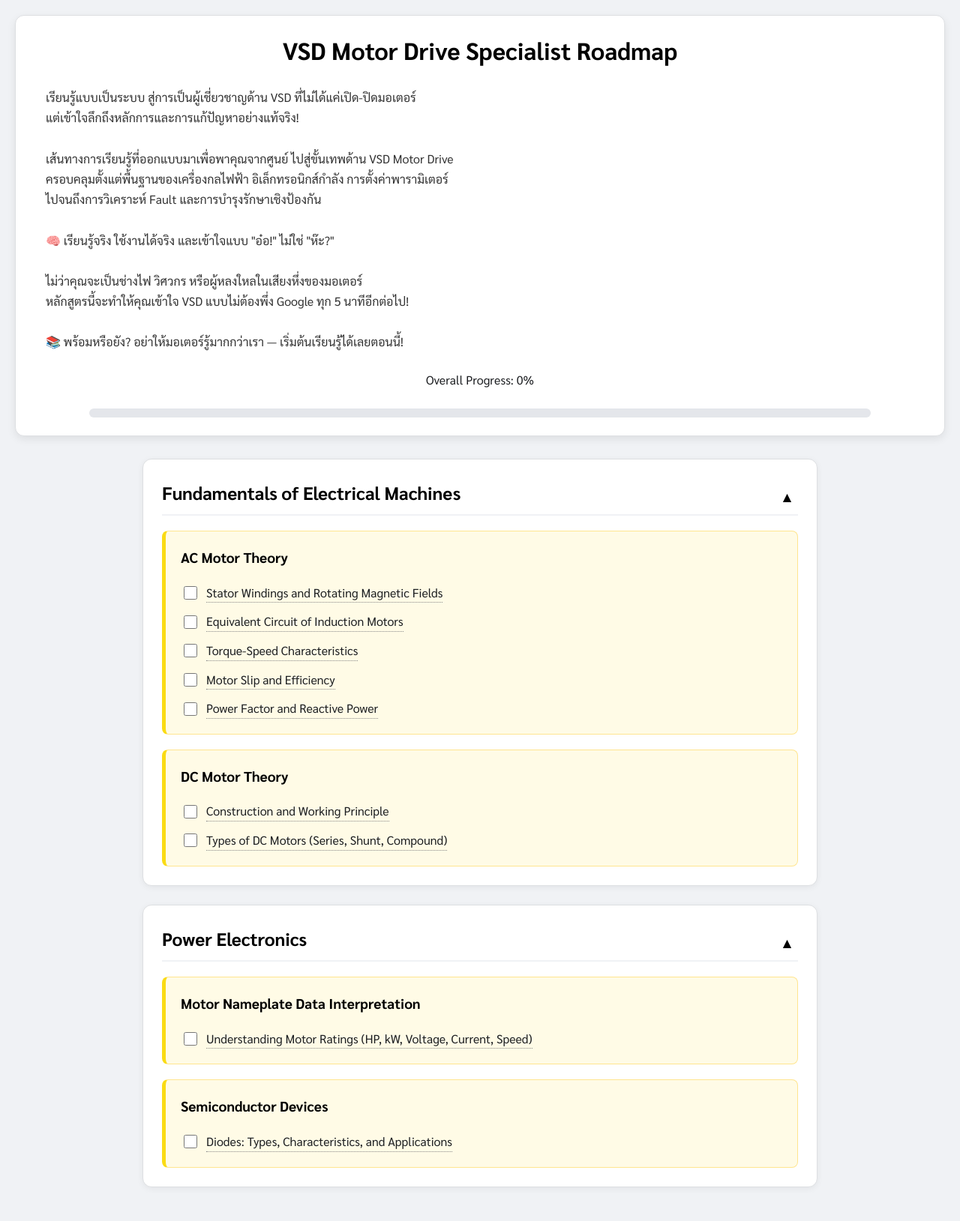
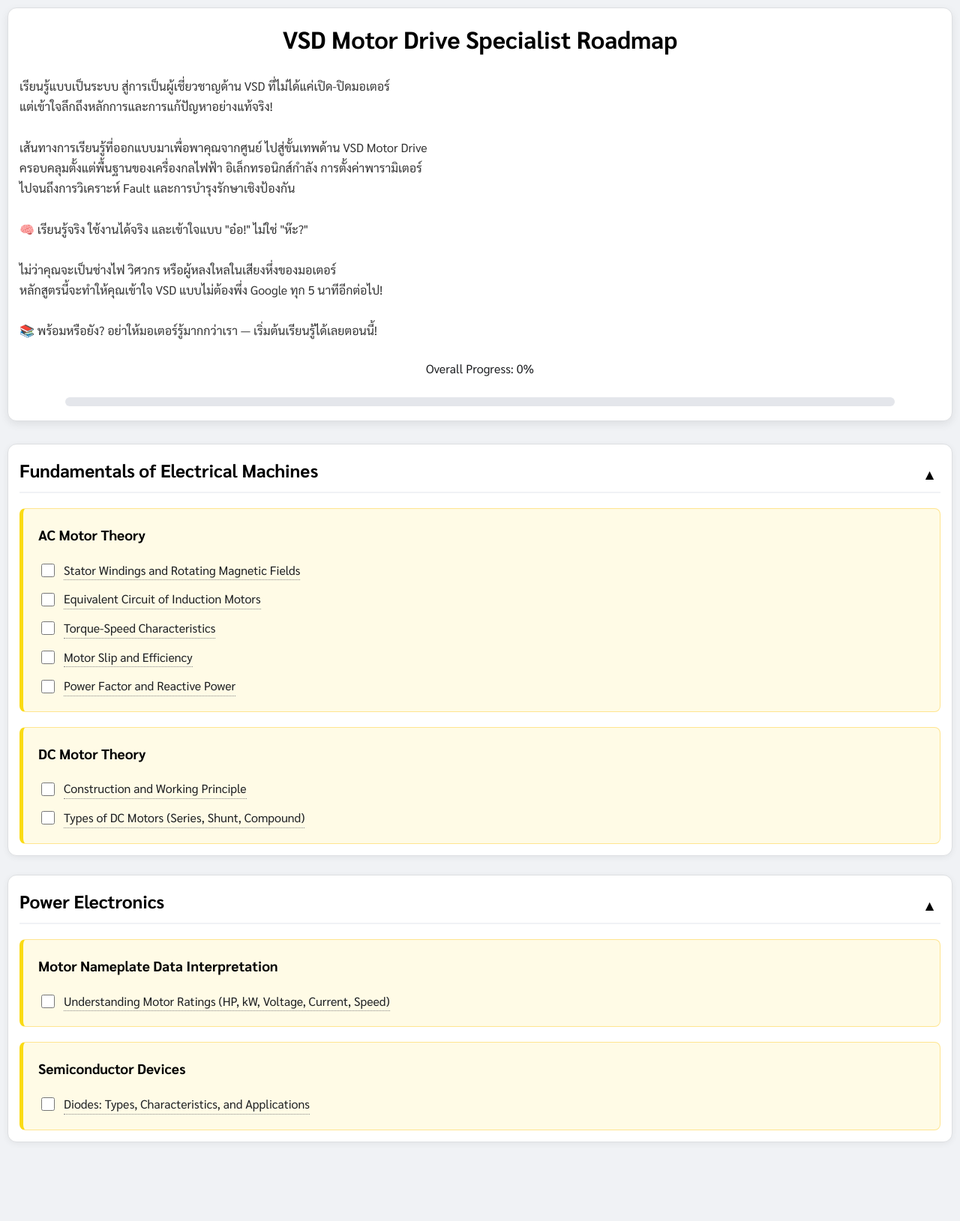
Before and after one commit to Ruckkup/VSD-Maintenance, a Jekyll site: the page built from index.html, in a window 1280 px wide. Shown: the whole page at 75% size. Built offline with Jekyll 4.4.1, drawn with Linux system fonts in a browser that asks for light colours; after the commit the page ends 1559 px from its top, so only the background shows below that.

```diff
--- a/assets/css/style.css
+++ b/assets/css/style.css
@@ -64,7 +64,7 @@ header h1 {
 
 /* Main Roadmap Layout */
 #roadmap {
-    max-width: 900px;
+    max-width: 1600px;
     margin: 0 auto;
 }
 
@@ -265,7 +265,7 @@ a.content-trigger:hover {
 }
 
 /* Responsive Design */
-@media (max-width: 768px) {
+@media (max-width: 1600px) {
     body { padding: 10px; }
     header { padding: 15px; }
     .section-card { padding: 15px; }
```
